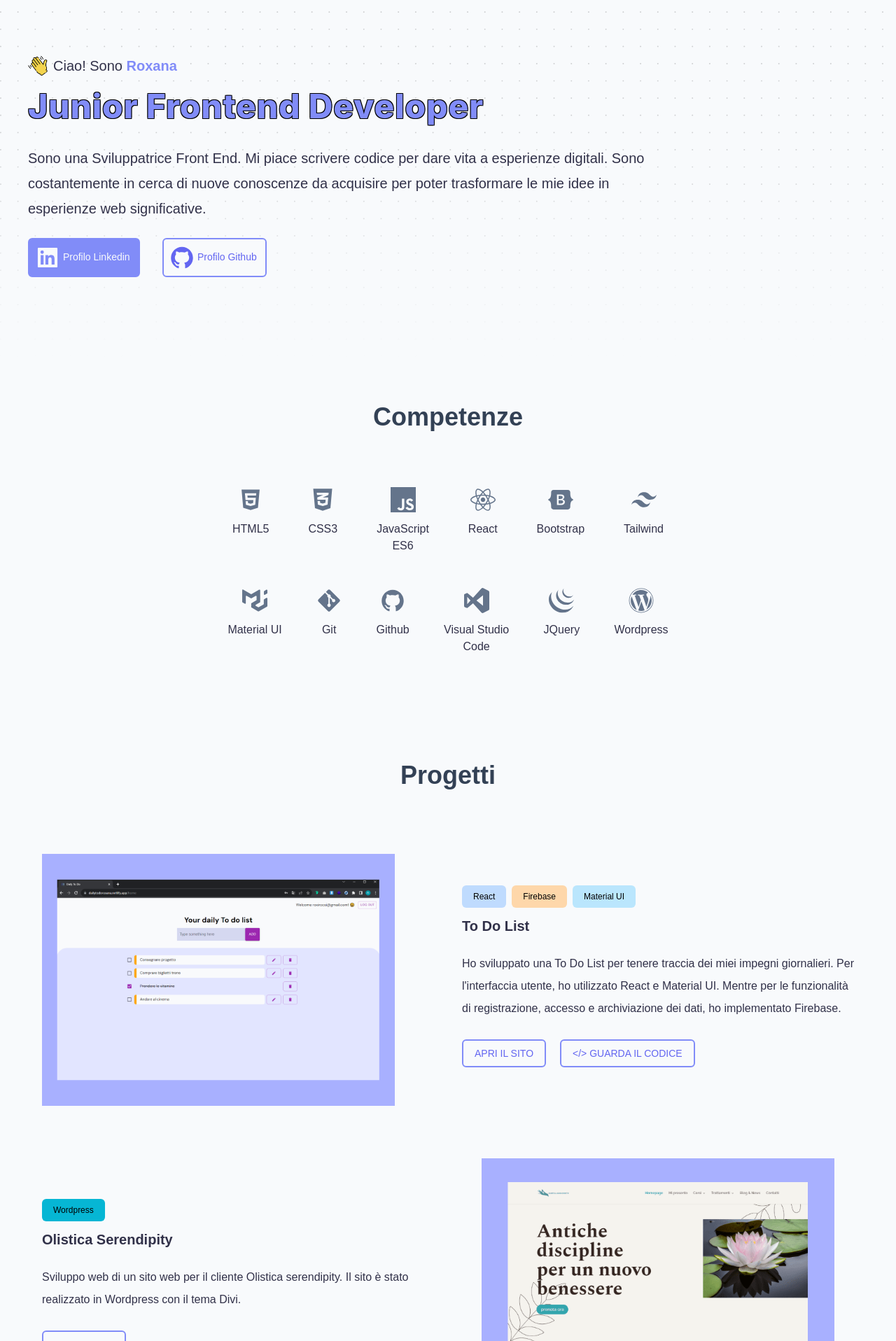
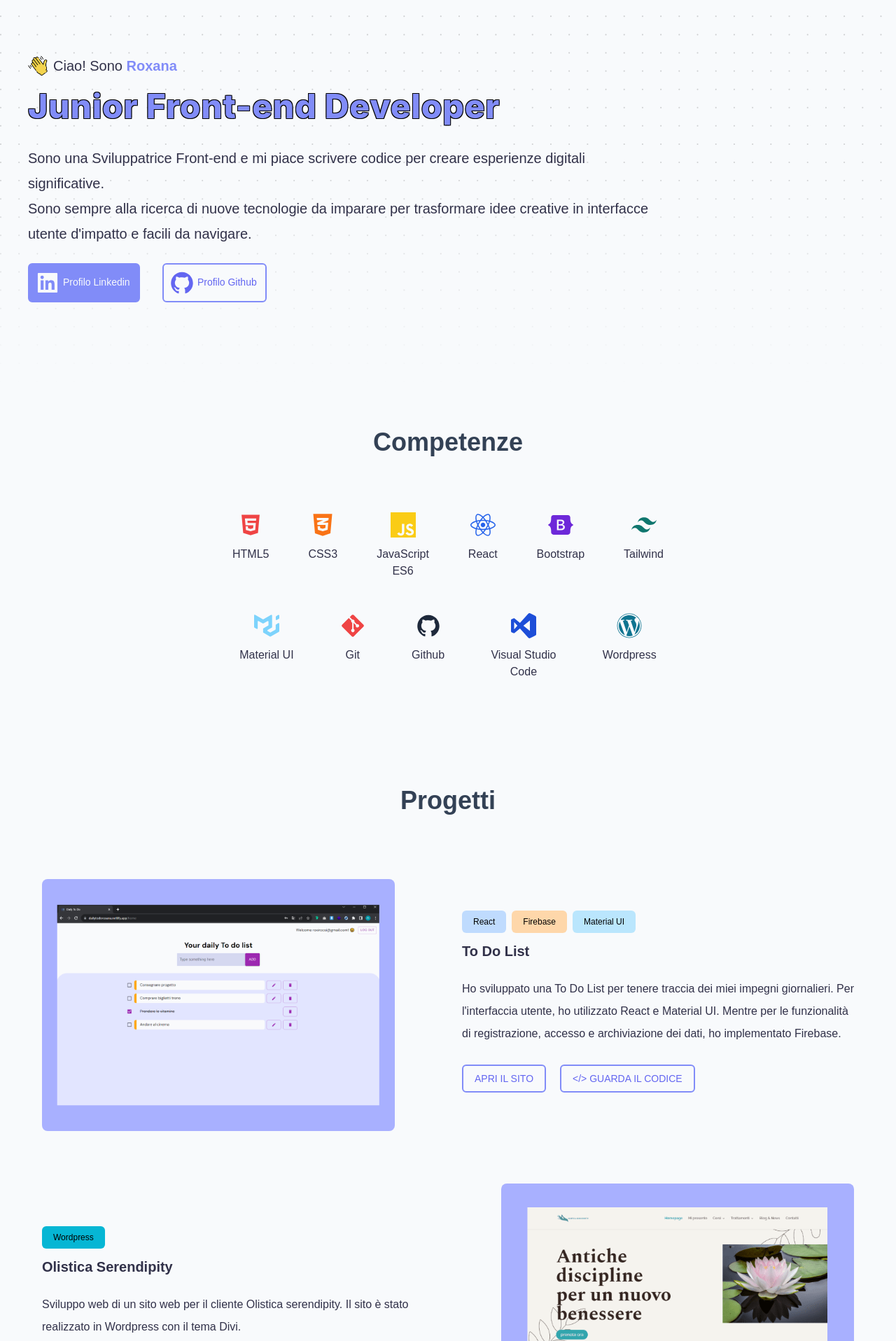
Before and after one commit to roxanamihai15/portfolio-roxana-mihai, a React (Create React App) app: page / in a window 1280 px wide. Shown: the part 84-2000 px from the top of the page at 70% size. Built offline with nearby package versions, Linux system fonts and the light colour scheme.

Commit message:
modificato hero, skills

```diff
--- a/src/App.js
+++ b/src/App.js
@@ -9,7 +9,7 @@ function App() {
 
   return (
     <div className="bg-slate-50">
-      <div class="pattern">
+      <div className="pattern">
         <Navbar />
         <Header />
       </div>
--- a/src/components/Header/Header.jsx
+++ b/src/components/Header/Header.jsx
@@ -18,14 +18,16 @@ function Header() {
                 </h3>
             </div>
             <h1 className='text-5xl font-extrabold text-indigo-400 text-stroked py-2'>
-                Junior Frontend Developer
+                Junior Front-end Developer
             </h1>
 
             <p className='text-xl leading-9 py-3'>
             {/* Sono una Sviluppatrice Front End. Mi piace scrivere codice per dare vita a esperienze digitali. Sono sempre alla ricerca di nuove cose da scoprire e imparare per trasformare idee creative in vere web experiences. */}
-                Sono una Sviluppatrice Front End.
-                Mi piace scrivere codice per dare vita a esperienze digitali.
-                Sono costantemente in cerca di nuove conoscenze da acquisire per poter trasformare le mie idee in esperienze web significative.
+                Sono una Sviluppatrice Front-end e mi piace scrivere codice per creare esperienze digitali significative.
+                <br />
+                Sono sempre alla ricerca di nuove tecnologie da imparare per trasformare idee creative in interfacce utente d'impatto e facili da navigare.
+
+                {/* migliorare l'esperienza dell'utente. */}
             </p>
 
             <div className='flex flex-col gap-3 text-center pb-5 mx-auto w-full sm:flex-row sm:gap-8 md:mx-0' >
@@ -38,3 +40,5 @@ function Header() {
 }
 
 export default Header
+// Sono una Sviluppatrice Front End. Mi piace scrivere codice per dare vita a esperienze digitali.
+// Sono costantemente in cerca di nuove conoscenze da acquisire per poter trasformare le mie idee in esperienze web significative
--- a/src/components/Progetti/Ecommerce.jsx
+++ b/src/components/Progetti/Ecommerce.jsx
@@ -14,8 +14,8 @@ function Ecommerce() {
 
         <div ref={elementRef}  className={`${'flex-1 p-5 wrap-img hide-left delay-anim'} ${elementRefVisible ? 'show-anim' : ''}`}>
             <a href="https://shoponlineroxana.netlify.app/" target='_blank' rel="noreferrer" title='Vai al sito'>
-                <picture className="inline-block lg:mr-auto">
-                    <source srcset="./images/shop-preview.webp" />
+                <picture className="inline-block lg:mr-auto rounded-lg">
+                    <source srcSet="./images/shop-preview.webp" />
                     <img src="./images/shop-preview.png" alt="Preview progetto e-commerce"  />
                 </picture>
             </a>
--- a/src/components/Progetti/Olistica.jsx
+++ b/src/components/Progetti/Olistica.jsx
@@ -29,11 +29,11 @@ function Olistica() {
                 </div>
             </div>
         </div>
-        <div ref={elementRef}  className={`${'flex-1 px-5 wrap-img hide-rigth  delay-anim'} ${elementRefVisible ? 'show-anim' : ''}`}>
+        <div ref={elementRef}  className={`${'flex-1 px-5 wrap-img hide-rigth lg:flex lg:justify-end  delay-anim'} ${elementRefVisible ? 'show-anim' : ''}`}>
             <a href="https://www.olisticaserendip.it/" target='_blank' rel="noreferrer" title='Vai al sito'>
 
-                <picture>
-                    <source srcset="./images/olistica-preview.webp" />
+                <picture className='inline-block md:mr-0 rounded-lg'>
+                    <source srcSet="./images/olistica-preview.webp" />
                     <img src="./images/olistica-preview.png" alt="Preview sito web Olistica Serendipity"  />
                 </picture>
             </a>
--- a/src/components/Progetti/Todo.jsx
+++ b/src/components/Progetti/Todo.jsx
@@ -8,8 +8,8 @@ function Todo() {
     <div className='flex flex-col lg:flex-row justify-between items-center px-10 max-w-screen-xl py-6'>
         <div ref={elementRef}  className={`${'flex-1 p-5 wrap-img hide-left delay-anim'} ${elementRefVisible ? 'show-anim' : ''}`}>
             <a href="https://dailytodoroxana.netlify.app/" target='_blank' rel="noreferrer" title='Vai al sito'>
-                <picture className="inline-block lg:mr-auto">
-                    <source srcset="./images/todo-preview2.webp" />
+                <picture className="inline-block lg:mr-auto  rounded-lg">
+                    <source srcSet="./images/todo-preview2.webp" />
                     <img src="./images/todo-preview2.png" alt="Preview progetto to do list"  />
                 </picture>
             </a>
--- a/src/components/Skills/Skills.jsx
+++ b/src/components/Skills/Skills.jsx
@@ -15,51 +15,51 @@ function Skills() {
 
         <div ref={elementRef}  className={`${'flex flex-wrap py-10 px-5 gap-10  justify-evenly max-w-2xl mx-auto text-center text-slate-500 hide-top sm:gap-12'} ${elementRefVisible ? 'show-anim' : ''}`}>
           <div>
-            <AiFillHtml5 className='text-4xl mx-auto skill-icon hover:text-red-500'/>
+            <AiFillHtml5 className='text-4xl mx-auto skill-icon text-red-500'/>
             <p className='pt-3'>HTML5</p>
           </div>
           <div>
-            <FaCss3Alt className='text-4xl  mx-auto hover:text-orange-500'/>
+            <FaCss3Alt className='text-4xl  mx-auto text-orange-500'/>
             <p  className='pt-3'>CSS3</p>
           </div>
           <div>
-            <SiJavascript className='text-4xl  mx-auto hover:text-yellow-400'/>
+            <SiJavascript className='text-4xl  mx-auto text-yellow-400'/>
             <p  className='pt-3'>JavaScript<span className='block text-center'> ES6</span></p>
           </div>
           <div>
-            <FaReact className='text-4xl  mx-auto hover:text-blue-600'/>
+            <FaReact className='text-4xl  mx-auto text-blue-600'/>
             <p  className='pt-3'>React</p>
           </div>
           <div>
-            <FaBootstrap className='text-4xl  mx-auto hover:text-violet-700'/>
+            <FaBootstrap className='text-4xl  mx-auto text-violet-700'/>
             <p  className='pt-3'>Bootstrap</p>
           </div>
           <div>
-            <SiTailwindcss className='text-4xl  mx-auto hover:text-teal-700'/>
+            <SiTailwindcss className='text-4xl  mx-auto text-teal-700'/>
             <p  className='pt-3'>Tailwind</p>
           </div>
           <div>
-            <SiMui className='text-4xl  mx-auto hover:text-sky-300'/>
+            <SiMui className='text-4xl  mx-auto text-sky-300'/>
             <p  className='pt-3'>Material UI</p>
           </div>
           <div>
-            <FaGitAlt className='text-4xl  mx-auto hover:text-red-500'/>
+            <FaGitAlt className='text-4xl  mx-auto text-red-500'/>
             <p  className='pt-3'>Git</p>
           </div>
           <div>
-            <AiFillGithub className='text-4xl  mx-auto hover:text-slate-800'/>
+            <AiFillGithub className='text-4xl  mx-auto text-slate-800'/>
             <p  className='pt-3'>Github</p>
           </div>
           <div>
-            <SiVisualstudio className='text-4xl  mx-auto hover:text-blue-700'/>
+            <SiVisualstudio className='text-4xl  mx-auto text-blue-700'/>
             <p  className='pt-3'>Visual Studio <span className='block text-center'>Code</span></p>
           </div>
+          {/* <div>
+            <SiJquery className='text-4xl  mx-auto text-blue-900'/>
+            <p  className='pt-3'>JQuery</p>
+          </div> */}
           <div>
-            <SiJquery className='text-4xl  mx-auto hover:text-blue-900'/>
-            <p  className='pt-3'>JQuery</p>
-          </div>
-          <div>
-            <FaWordpress className='text-4xl  mx-auto hover:text-cyan-700'/>
+            <FaWordpress className='text-4xl  mx-auto text-cyan-700'/>
             <p  className='pt-3'>Wordpress</p>
           </div>
         </div>
--- a/src/index.css
+++ b/src/index.css
@@ -23,6 +23,11 @@ html {
   width: 100%;
   object-fit: contain;
 }
+
+.wrap-img img,
+.wrap-img source {
+    border-radius: inherit;
+  }
 
 body {
   font-family: 'Karla', sans-serif;
```
